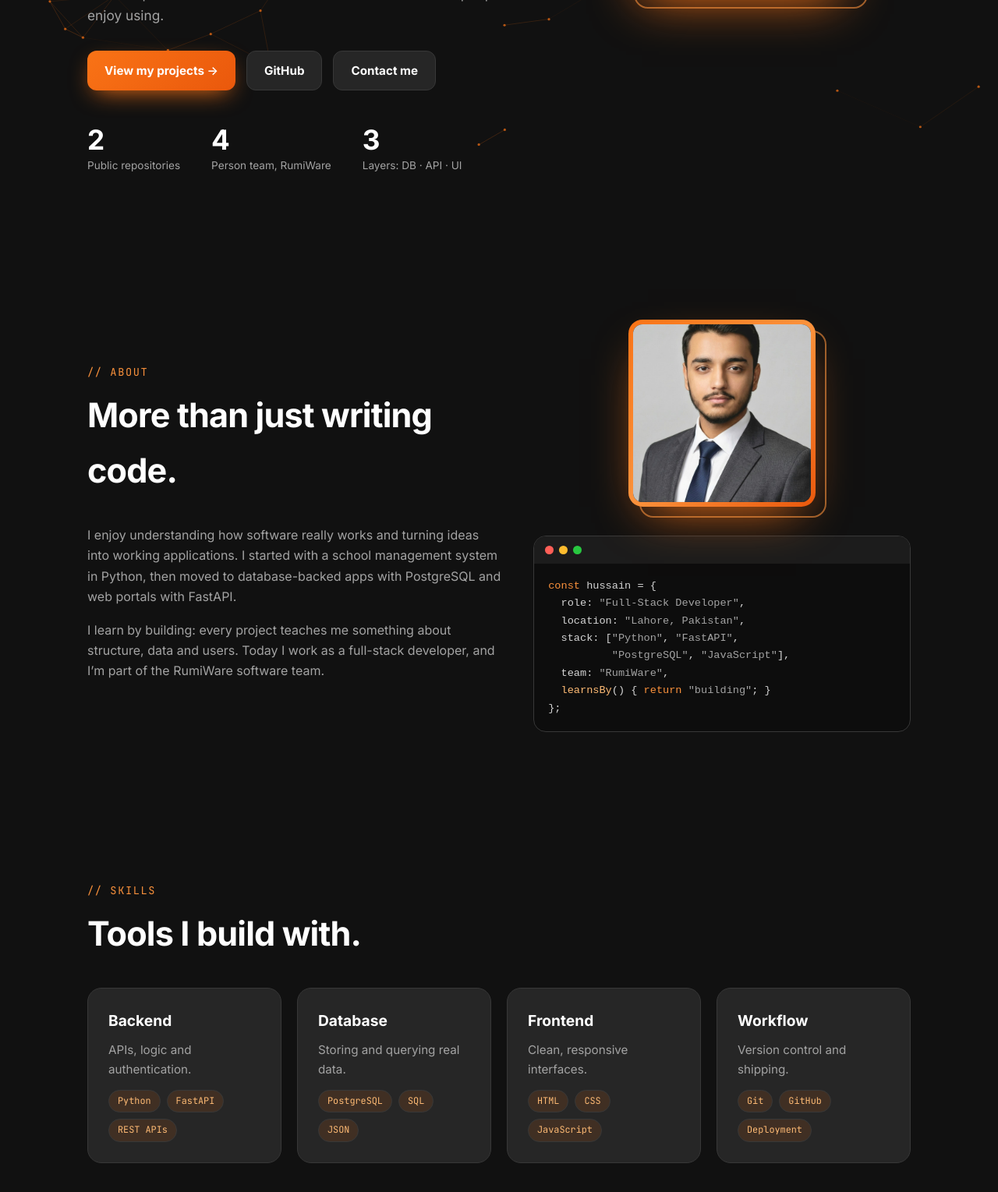
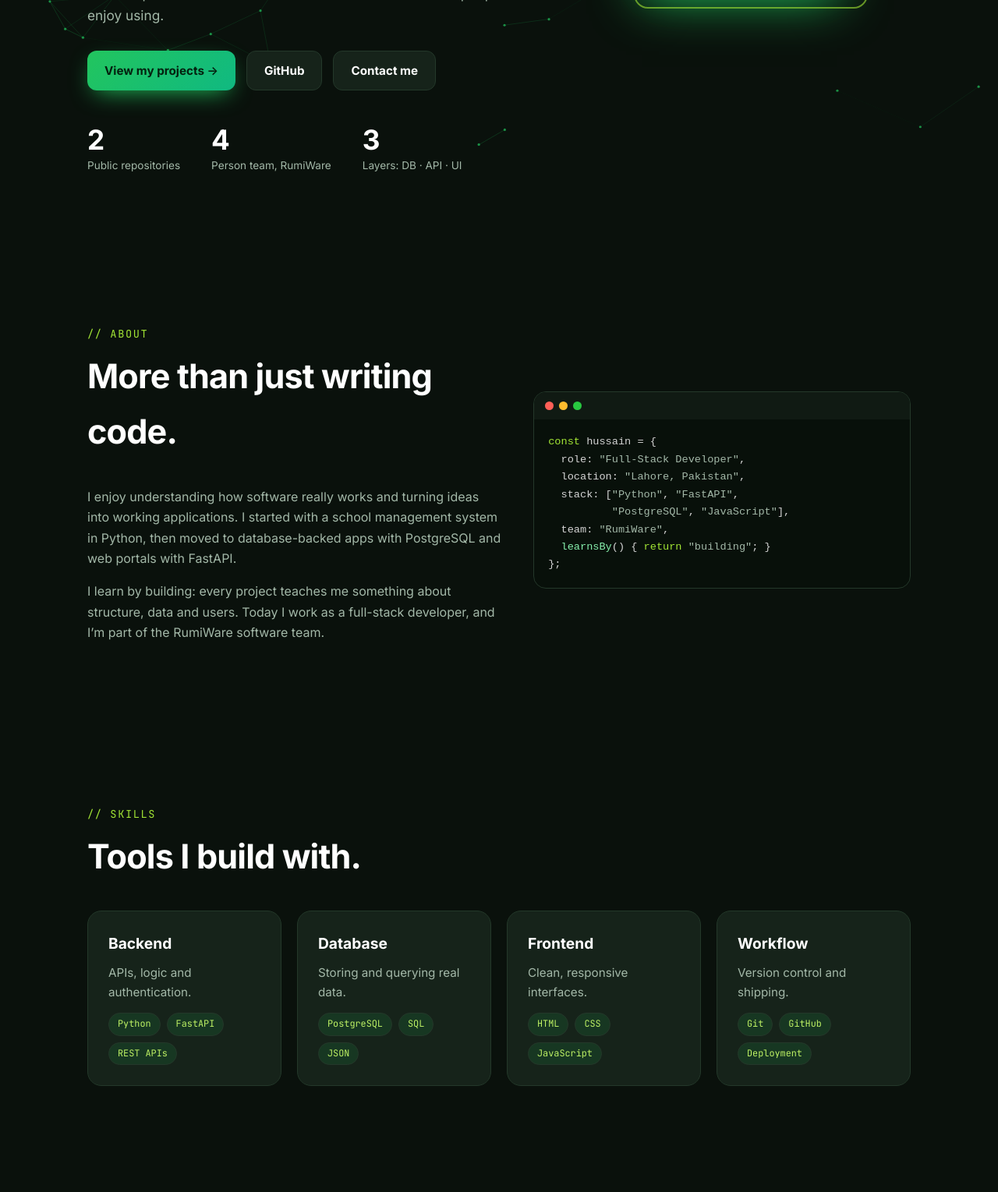
Before and after one commit to HafizHussainAli/portfolio, a plain HTML site: page index.html in a window 1280 px wide. Shown: the part 611-2140 px from the top of the page at 78% size. Drawn offline with Linux system fonts and the light colour scheme.

Commit message:
changed theme
Updated color variables and styles for a dark theme.

```diff
--- a/index.html
+++ b/index.html
@@ -7,13 +7,13 @@
 <link rel="preconnect" href="https://fonts.googleapis.com">
 <link href="https://fonts.googleapis.com/css2?family=Inter:wght@400;500;700;800&family=JetBrains+Mono:wght@400;600&display=swap" rel="stylesheet">
 <style>
-:root{--bg:#111111;--bg2:#1C1C1C;--card:#262626;--bd:#383838;--tx:#FFFFFF;--mut:#A3A3A3;--a:#F97316;--b:#FB923C;--c:#EA580C;--d:#FDBA74;color-scheme:dark;box-sizing:border-box;padding-top:env(safe-area-inset-top,0px);padding-bottom:env(safe-area-inset-bottom,0px)}
+:root{--bg:#0a110c;--bg2:#101a13;--card:#16231a;--bd:#24382a;--tx:#FFFFFF;--mut:#A3B8A8;--a:#22C55E;--b:#A3E635;--c:#10B981;--d:#BEF264;color-scheme:dark;box-sizing:border-box;padding-top:env(safe-area-inset-top,0px);padding-bottom:env(safe-area-inset-bottom,0px)}
 html{scroll-behavior:smooth;scroll-padding-top:calc(80px + env(safe-area-inset-top,0px))}
 *,*::before,*::after{box-sizing:border-box}
 body{margin:0;background:var(--bg);color:var(--tx);font-family:Inter,system-ui,-apple-system,"Segoe UI",sans-serif;line-height:1.65;overflow-x:hidden}
 a{color:inherit;text-decoration:none}
 canvas#bg{position:fixed;inset:0;width:100%;height:100%;z-index:0;pointer-events:none}
-#glow{position:fixed;width:420px;height:420px;border-radius:50%;background:radial-gradient(circle,rgba(249,115,22,.2),transparent 65%);transform:translate(-50%,-50%);pointer-events:none;z-index:0;left:-999px;top:-999px}
+#glow{position:fixed;width:420px;height:420px;border-radius:50%;background:radial-gradient(circle,rgba(34,197,94,.2),transparent 65%);transform:translate(-50%,-50%);pointer-events:none;z-index:0;left:-999px;top:-999px}
 #prog{position:fixed;top:0;left:0;height:3px;width:0;background:linear-gradient(90deg,var(--a),var(--b));z-index:60}
 main,footer,header{position:relative;z-index:1}
 .wrap{max-width:1100px;margin:0 auto;padding:0 22px}
@@ -24,7 +24,7 @@ nav ul{display:flex;gap:26px;list-style:none;margin:0;padding:0}
 nav ul a{color:var(--mut);font-size:.92rem;transition:.2s}nav ul a:hover{color:var(--tx)}
 .btn{display:inline-flex;align-items:center;gap:8px;padding:12px 22px;border-radius:12px;font-weight:600;font-size:.95rem;border:1px solid var(--bd);background:var(--card);cursor:pointer;color:var(--tx);transition:.25s;font-family:inherit}
 .btn:hover{transform:translateY(-3px);border-color:var(--a)}
-.btn.p{background:linear-gradient(135deg,var(--a),var(--c));border:0;color:#fff;box-shadow:0 10px 30px -10px var(--a)}
+.btn.p{background:linear-gradient(135deg,var(--a),var(--c));border:0;color:#04210f;box-shadow:0 10px 30px -10px var(--a)}
 .ic{width:42px;padding:10px 0;justify-content:center}
 section{padding:96px 0}
 .hero{min-height:92vh;display:flex;align-items:center;padding-top:60px}
@@ -43,15 +43,15 @@ h2{font-size:clamp(1.8rem,4vw,2.7rem);margin:8px 0 34px;letter-spacing:-.02em}
 .grid{display:grid;gap:20px}.g2{grid-template-columns:repeat(auto-fit,minmax(300px,1fr))}.g3{grid-template-columns:repeat(auto-fit,minmax(230px,1fr))}
 .card{background:var(--card);border:1px solid var(--bd);border-radius:18px;padding:26px;backdrop-filter:blur(8px);transition:transform .15s,border-color .3s,box-shadow .3s;transform-style:preserve-3d;position:relative;overflow:hidden}
 .card:hover{border-color:var(--a);box-shadow:0 20px 50px -25px var(--a)}
-.card::after{content:"";position:absolute;inset:0;background:radial-gradient(260px circle at var(--mx,50%) var(--my,0%),rgba(249,115,22,.15),transparent 60%);opacity:0;transition:.3s;pointer-events:none}
+.card::after{content:"";position:absolute;inset:0;background:radial-gradient(260px circle at var(--mx,50%) var(--my,0%),rgba(34,197,94,.15),transparent 60%);opacity:0;transition:.3s;pointer-events:none}
 .card:hover::after{opacity:1}
 .card h3{margin:0 0 8px;font-size:1.2rem}.card p{color:var(--mut);margin:0 0 14px;font-size:.95rem}
-.chips{display:flex;flex-wrap:wrap;gap:8px}.chip{font-family:"JetBrains Mono",monospace;font-size:.74rem;padding:4px 11px;border-radius:99px;background:rgba(249,115,22,.12);color:var(--d);border:1px solid var(--bd)}
+.chips{display:flex;flex-wrap:wrap;gap:8px}.chip{font-family:"JetBrains Mono",monospace;font-size:.74rem;padding:4px 11px;border-radius:99px;background:rgba(34,197,94,.12);color:var(--d);border:1px solid var(--bd)}
 .links{display:flex;gap:16px;margin-top:16px;font-size:.9rem;font-weight:600;color:var(--b)}
-.filters{display:flex;gap:10px;flex-wrap:wrap;margin-bottom:26px}.filters .btn{padding:8px 18px;font-size:.85rem}.filters .btn.on{background:var(--a);color:#fff;border-color:var(--a)}
-.term{background:#0d0d0d;border:1px solid var(--bd);border-radius:16px;overflow:hidden;font-family:"JetBrains Mono",monospace;font-size:.85rem;color:#d4d4d4}
-.term i{display:flex;gap:7px;padding:12px 14px;background:#1C1C1C}.term i s{width:11px;height:11px;border-radius:50%;background:#ff5f57}.term i s:nth-child(2){background:#febc2e}.term i s:nth-child(3){background:#28c840}
-.term pre{margin:0;padding:18px;overflow-x:auto}.k{color:#FB923C}.f{color:#FDBA74}.s{color:#A3A3A3}
+.filters{display:flex;gap:10px;flex-wrap:wrap;margin-bottom:26px}.filters .btn{padding:8px 18px;font-size:.85rem}.filters .btn.on{background:var(--a);color:#04210f;border-color:var(--a)}
+.term{background:#08100a;border:1px solid var(--bd);border-radius:16px;overflow:hidden;font-family:"JetBrains Mono",monospace;font-size:.85rem;color:#d4d4d4}
+.term i{display:flex;gap:7px;padding:12px 14px;background:#101a13}.term i s{width:11px;height:11px;border-radius:50%;background:#ff5f57}.term i s:nth-child(2){background:#febc2e}.term i s:nth-child(3){background:#28c840}
+.term pre{margin:0;padding:18px;overflow-x:auto}.k{color:#A3E635}.f{color:#86efac}.s{color:#A3B8A8}
 .photo{position:relative;width:240px;height:240px;margin:0 auto 30px;padding:6px;border-radius:18px;background:linear-gradient(135deg,var(--a),var(--b),var(--c));box-shadow:0 25px 60px -25px var(--a);animation:float 5s ease-in-out infinite}
 .photo::before{content:"";position:absolute;inset:0;border:2px solid var(--b);border-radius:18px;transform:translate(14px,14px);z-index:-1;opacity:.6}
 .photo img,.photo span{position:absolute;inset:6px;width:calc(100% - 12px);height:calc(100% - 12px);border-radius:12px;object-fit:cover;background:var(--bg2)}
@@ -63,11 +63,11 @@ h2{font-size:clamp(1.8rem,4vw,2.7rem);margin:8px 0 34px;letter-spacing:-.02em}
 @media(max-width:800px){.hero-g{grid-template-columns:1fr}.hero-g>.rv{order:-1}}
 .about{display:grid;gap:40px;grid-template-columns:1.1fr 1fr;align-items:center}
 @media(max-width:800px){nav ul{display:none}.about{grid-template-columns:1fr}}
-.tl{border-left:2px solid var(--bd);margin-left:8px;padding-left:28px}.tl div{position:relative;margin-bottom:26px}.tl div::before{content:"";position:absolute;left:-37px;top:6px;width:14px;height:14px;border-radius:50%;background:var(--a);box-shadow:0 0 0 5px rgba(249,115,22,.2)}
+.tl{border-left:2px solid var(--bd);margin-left:8px;padding-left:28px}.tl div{position:relative;margin-bottom:26px}.tl div::before{content:"";position:absolute;left:-37px;top:6px;width:14px;height:14px;border-radius:50%;background:var(--a);box-shadow:0 0 0 5px rgba(34,197,94,.2)}
 .tl b{display:block}.tl span{color:var(--mut);font-size:.93rem}
 .note{font-size:.82rem;color:var(--mut);border-left:3px solid var(--c);padding-left:12px;margin-top:16px}
 .rv{opacity:0;transform:translateY(34px);transition:opacity .8s,transform .8s}.rv.in{opacity:1;transform:none}
-.rw{padding:34px;border-color:var(--a);box-shadow:0 30px 80px -40px var(--a);background:linear-gradient(135deg,rgba(249,115,22,.12),var(--card) 55%)}.rw-h{display:flex;gap:18px;align-items:center;margin-bottom:18px;flex-wrap:wrap}.logo-box{position:relative;width:64px;height:64px;flex:none}.logo-box svg,.logo-box img{position:absolute;inset:0;width:100%;height:100%;border-radius:14px}.logo-box img{object-fit:contain;background:var(--card);padding:4px}.rw-h h3{font-size:1.9rem;margin:0 0 6px}.team-g{display:grid;gap:14px;grid-template-columns:repeat(auto-fit,minmax(190px,1fr));margin:20px 0}.team-g div{border:1px solid var(--bd);border-radius:12px;padding:14px;background:var(--bg2)}.team-g b{display:block}.team-g span{color:var(--mut);font-size:.85rem}.team-g .me{border-color:var(--a)}
+.rw{padding:34px;border-color:var(--a);box-shadow:0 30px 80px -40px var(--a);background:linear-gradient(135deg,rgba(34,197,94,.12),var(--card) 55%)}.rw-h{display:flex;gap:18px;align-items:center;margin-bottom:18px;flex-wrap:wrap}.logo-box{position:relative;width:64px;height:64px;flex:none}.logo-box svg,.logo-box img{position:absolute;inset:0;width:100%;height:100%;border-radius:14px}.logo-box img{object-fit:contain;background:var(--card);padding:4px}.rw-h h3{font-size:1.9rem;margin:0 0 6px}.team-g{display:grid;gap:14px;grid-template-columns:repeat(auto-fit,minmax(190px,1fr));margin:20px 0}.team-g div{border:1px solid var(--bd);border-radius:12px;padding:14px;background:var(--bg2)}.team-g b{display:block}.team-g span{color:var(--mut);font-size:.85rem}.team-g .me{border-color:var(--a)}
 footer a{color:var(--b);font-weight:600}
 footer{padding:40px 0;border-top:1px solid var(--bd);color:var(--mut);text-align:center;font-size:.88rem}
 @media(prefers-reduced-motion:reduce){*{animation:none!important;transition:none!important}.rv{opacity:1;transform:none}}
@@ -95,14 +95,14 @@ footer{padding:40px 0;border-top:1px solid var(--bd);color:var(--mut);text-align
 <div class="rv"><div class="sec-h">// about</div><h2>More than just writing code.</h2>
 <p style="color:var(--mut)">I enjoy understanding how software really works and turning ideas into working applications. I started with a school management system in Python, then moved to database-backed apps with PostgreSQL and web portals with FastAPI.</p>
 <p style="color:var(--mut)">I learn by building: every project teaches me something about structure, data and users. Today I work as a full-stack developer, and I’m part of the RumiWare software team.</p></div>
-<div class="rv"><div class="photo"><span>HA</span><img src="hussain.jpg" alt="Portrait of Hussain Ali" onerror="this.remove()"></div><div class="term"><i><s></s><s></s><s></s></i><pre><span class="k">const</span> hussain = {
+<div class="term rv"><i><s></s><s></s><s></s></i><pre><span class="k">const</span> hussain = {
   role: <span class="s">"Full-Stack Developer"</span>,
   location: <span class="s">"Lahore, Pakistan"</span>,
   stack: [<span class="s">"Python"</span>, <span class="s">"FastAPI"</span>,
           <span class="s">"PostgreSQL"</span>, <span class="s">"JavaScript"</span>],
   team: <span class="s">"RumiWare"</span>,
   <span class="f">learnsBy</span>() { <span class="k">return</span> <span class="s">"building"</span>; }
-};</pre></div></div></div></section>
+};</pre></div></div></section>
 
 <section id="skills"><div class="wrap"><div class="sec-h rv">// skills</div><h2 class="rv">Tools I build with.</h2>
 <div class="grid g3">
@@ -133,7 +133,7 @@ footer{padding:40px 0;border-top:1px solid var(--bd);color:var(--mut);text-align
 </div></div></section>
 
 <section id="team"><div class="wrap"><div class="sec-h rv">// team</div><h2 class="rv">Where I work: <span class="grad">Rumiware</span></h2>
-<div class="card rv rw"><div class="rw-h"><div class="logo-box"><svg viewBox="0 0 48 48" aria-hidden="true"><defs><linearGradient id="rg" x1="0" y1="0" x2="1" y2="1"><stop offset="0" stop-color="#F97316"/><stop offset="1" stop-color="#EA580C"/></linearGradient></defs><rect width="48" height="48" rx="12" fill="url(#rg)"/><path fill-rule="evenodd" fill="#fff" d="M16 36V12h10a8 8 0 0 1 2.4 15.6L34 36h-5l-5.2-7.4H20.5V36zM20.5 16v8.2H26a4.1 4.1 0 0 0 0-8.2z"/></svg><img src="rumiware-logo.png" alt="Rumiware logo" onerror="this.remove()"></div><div><h3>Rumiware</h3><span class="tag">Software house · Lahore, Pakistan</span></div></div>
+<div class="card rv rw"><div class="rw-h"><div class="logo-box"><svg viewBox="0 0 48 48" aria-hidden="true"><defs><linearGradient id="rg" x1="0" y1="0" x2="1" y2="1"><stop offset="0" stop-color="#22C55E"/><stop offset="1" stop-color="#10B981"/></linearGradient></defs><rect width="48" height="48" rx="12" fill="url(#rg)"/><path fill-rule="evenodd" fill="#fff" d="M16 36V12h10a8 8 0 0 1 2.4 15.6L34 36h-5l-5.2-7.4H20.5V36zM20.5 16v8.2H26a4.1 4.1 0 0 0 0-8.2z"/></svg><img src="rumiware-logo.png" alt="Rumiware logo" onerror="this.remove()"></div><div><h3>Rumiware</h3><span class="tag">Software house · Lahore, Pakistan</span></div></div>
 <p>I work at Rumiware, a small software house in Lahore that builds websites, mobile apps, full-stack products and AI automation for growing businesses. My role there is frontend and full-stack developer.</p>
 <div class="team-g"><div><b>Salman Ali Aqdas</b><span>CEO &amp; Founder</span></div><div><b>Aamir Ashraf</b><span>Data Scientist &amp; CTO</span></div><div><b>Hassan</b><span>Python &amp; full-stack developer</span></div><div class="me"><b>Hussain Ali (me)</b><span>Frontend &amp; full-stack developer</span></div></div>
 <div class="cta"><a class="btn p" href="https://rumiware.com/" target="_blank" rel="noopener">Visit rumiware.com ↗</a><a class="btn" href="https://rumiware.com/get-quote/" target="_blank" rel="noopener">Request a consultation</a><a class="btn" href="https://github.com/Rumi-Ware" target="_blank" rel="noopener">Rumiware on GitHub</a></div>
```
